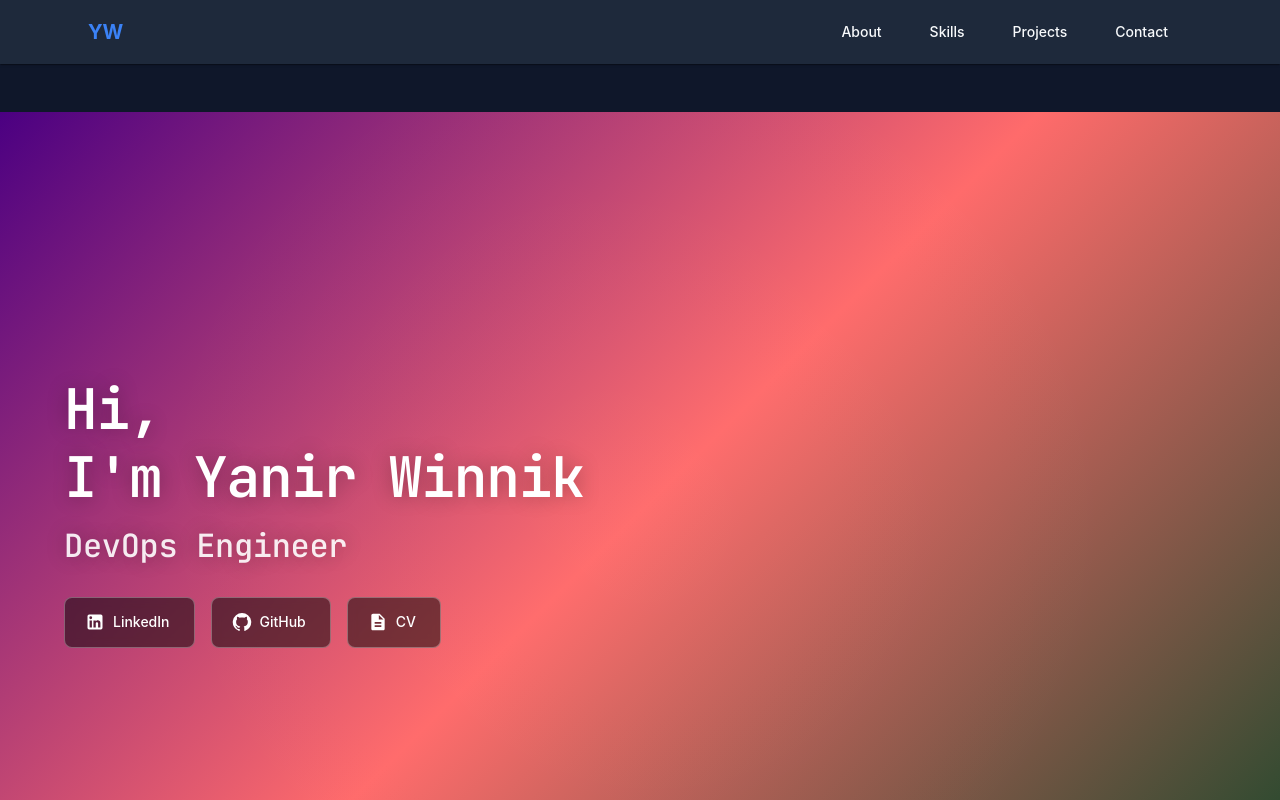
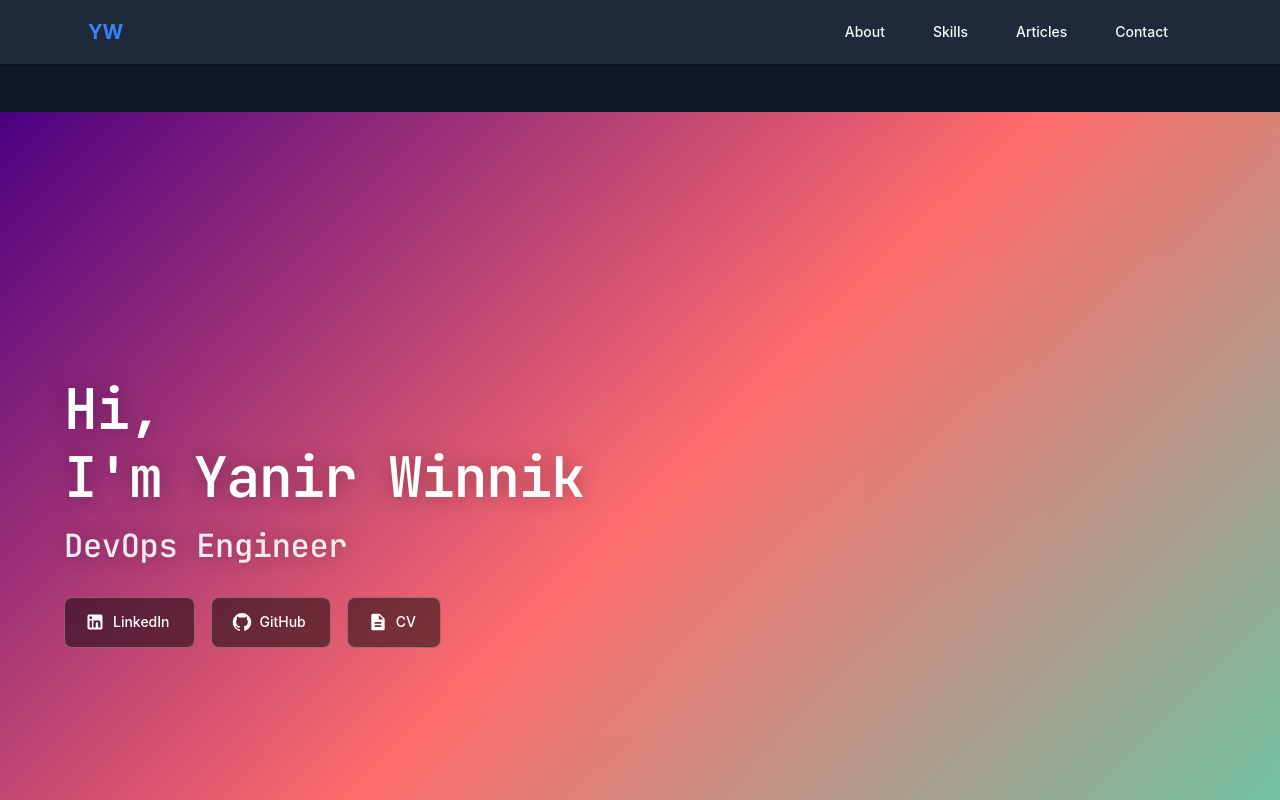
Before and after one commit to yanirw/guitarnetes2.0, a React (Create React App) app in the folder app/frontend/: page / in a window 1280 px wide. Shown: the top 800 px of the page. Built offline with nearby package versions, Linux system fonts and the light colour scheme.

Commit message:
stable version

```diff
--- a/app/frontend/src/App.tsx
+++ b/app/frontend/src/App.tsx
@@ -5,7 +5,6 @@ import Hero from './components/Hero';
 import About from './components/About';
 import Skills from './components/Skills';
 import Articles from './components/Articles';
-import Projects from './components/Projects';
 import Contact from './components/Contact';
 import Footer from './components/Footer';
 import Expertise from './components/Expertise';
@@ -105,7 +104,7 @@ function App() {
           sx={{
             position: 'relative',
             minHeight: '100vh',
-            background: 'linear-gradient(135deg, #4B0082 0%, #FF6B6B 50%, #4CAF50 100%)',
+            background: 'linear-gradient(135deg, #4B0082 0%, #FF6B6B 50%, rgb(96, 203, 169) 100%)',
             backgroundAttachment: 'fixed',
             backgroundSize: 'cover',
             '&::before': {
@@ -141,7 +140,6 @@ function App() {
             <About />
             <Skills />
             <Articles />
-            <Projects />
             <Contact />
           </Box>
         </Box>
--- a/app/frontend/src/components/Hero.tsx
+++ b/app/frontend/src/components/Hero.tsx
@@ -10,7 +10,7 @@ const Hero = () => {
         minHeight: '100vh',
         display: 'flex',
         alignItems: 'center',
-        background: 'linear-gradient(135deg, #4B0082 0%, #FF6B6B 50%, #1a472a 100%)',
+        background: 'linear-gradient(135deg, #4B0082 0%, #FF6B6B 50%, rgb(96, 203, 169) 100%)',
         position: 'relative',
         overflow: 'hidden',
       }}
--- a/app/frontend/src/components/Navbar.tsx
+++ b/app/frontend/src/components/Navbar.tsx
@@ -23,7 +23,7 @@ interface NavItem {
 const navItems: NavItem[] = [
   { name: 'About', href: 'about' },
   { name: 'Skills', href: 'skills' },
-  { name: 'Projects', href: 'projects' },
+  { name: 'Articles', href: 'articles' },
   { name: 'Contact', href: 'contact' },
 ];
 
```
